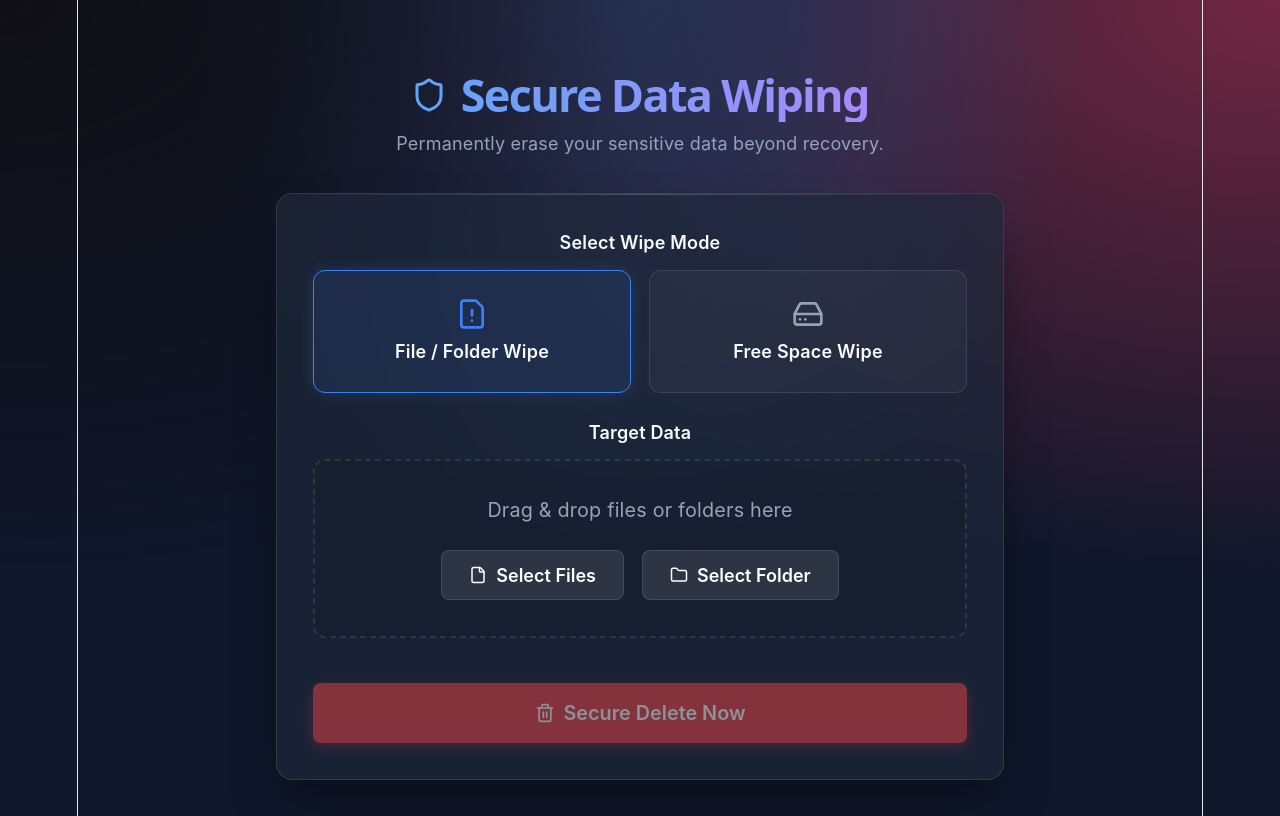
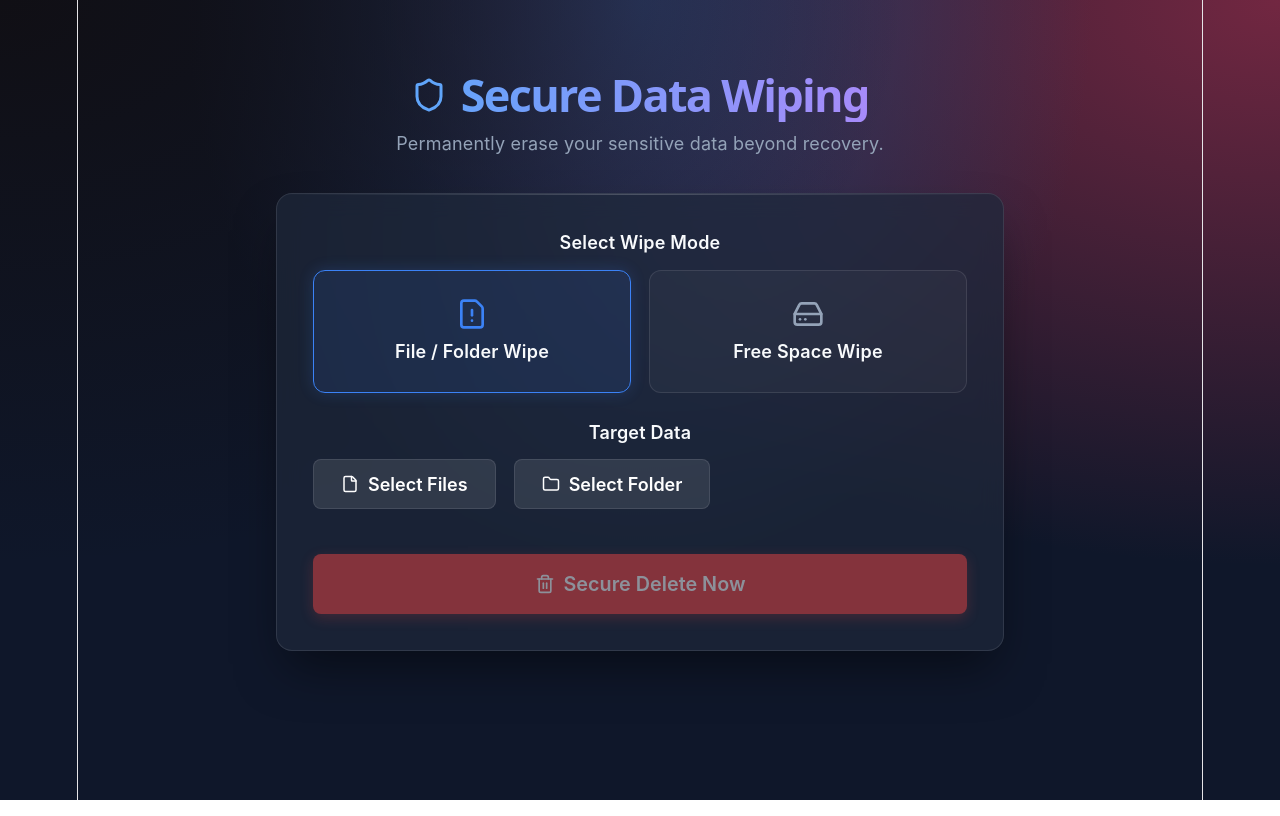
Before and after one commit to aryan45s/secure-data-wiping, a React (Vite) app: page / in a window 1280 px wide. Built offline with nearby package versions, Linux system fonts and the light colour scheme.

Commit message:
Revert drag and drop functionality due to dev mode limitations

```diff
--- a/src/App.css
+++ b/src/App.css
@@ -281,32 +281,6 @@ body {
   background: rgba(239, 68, 68, 0.1);
 }
 
-.drop-zone {
-  border: 2px dashed var(--border-color);
-  border-radius: 12px;
-  padding: 2rem;
-  text-align: center;
-  transition: all 0.3s cubic-bezier(0.175, 0.885, 0.32, 1.275);
-  background: rgba(0, 0, 0, 0.1);
-  display: flex;
-  flex-direction: column;
-  align-items: center;
-  gap: 1rem;
-  position: relative;
-}
-
-.drop-zone.active {
-  border-color: var(--accent-color);
-  background: rgba(59, 130, 246, 0.1);
-  transform: scale(1.02);
-}
-
-.drop-zone-text {
-  color: var(--text-secondary);
-  font-size: 1.1rem;
-  pointer-events: none;
-  margin-bottom: 0.5rem;
-}
 
 .drive-selector {
   width: 100%;
--- a/src/App.jsx
+++ b/src/App.jsx
@@ -13,7 +13,6 @@ function App() {
   const [showConfirm, setShowConfirm] = useState(false);
   const [successData, setSuccessData] = useState(null);
   const [errorMsg, setErrorMsg] = useState(null);
-  const [isDragging, setIsDragging] = useState(false);
 
   const handleSelectFiles = async () => {
     if (window.api) {
@@ -37,49 +36,6 @@ function App() {
 
   const removePath = (pathToRemove) => {
     setSelectedPaths(prev => prev.filter(p => p !== pathToRemove));
-  };
-
-  const handleDragEnter = (e) => {
-    e.preventDefault();
-    e.stopPropagation();
-    setIsDragging(true);
-  };
-
-  const handleDragOver = (e) => {
-    e.preventDefault();
-    e.stopPropagation();
-    setIsDragging(true);
-  };
-
-  const handleDragLeave = (e) => {
-    e.preventDefault();
-    e.stopPropagation();
-    setIsDragging(false);
-  };
-
-  const handleDrop = (e) => {
-    e.preventDefault();
-    e.stopPropagation();
-    setIsDragging(false);
-
-    try {
-      const files = Array.from(e.dataTransfer.files);
-      if (!files || files.length === 0) {
-        setErrorMsg("No files detected in drop event. Make sure you are dragging actual files.");
-        return;
-      }
-
-      const paths = files.map(file => file.path).filter(Boolean);
-      if (paths.length === 0) {
-        setErrorMsg("Could not retrieve absolute paths from the dragged files.");
-        return;
-      }
-
-      setSelectedPaths(prev => [...new Set([...prev, ...paths])]);
-      setErrorMsg(null);
-    } catch (err) {
-      setErrorMsg("Drag & Drop Error: " + err.message);
-    }
   };
 
   const executeWipe = async () => {
@@ -231,18 +187,7 @@ function App() {
             {wipeMode === 'file' ? (
               <div className="form-group">
                 <label className="form-label">Target Data</label>
-                <div
-                  className={`drop-zone ${isDragging ? 'active' : ''}`}
-                  onDragEnter={handleDragEnter}
-                  onDragOver={handleDragOver}
-                  onDragLeave={handleDragLeave}
-                  onDrop={handleDrop}
-                  style={{ position: 'relative' }}
-                >
-                  {isDragging && (
-                    <div style={{ position: 'absolute', inset: 0, zIndex: 10 }} />
-                  )}
-                  <p className="drop-zone-text">Drag & drop files or folders here</p>
+                <div className="file-selector">
                   <div className="btn-group">
                     <button className="btn btn-secondary" onClick={handleSelectFiles}><File size={18} /> Select Files</button>
                     <button className="btn btn-secondary" onClick={handleSelectDirectory}><Folder size={18} /> Select Folder</button>
```
